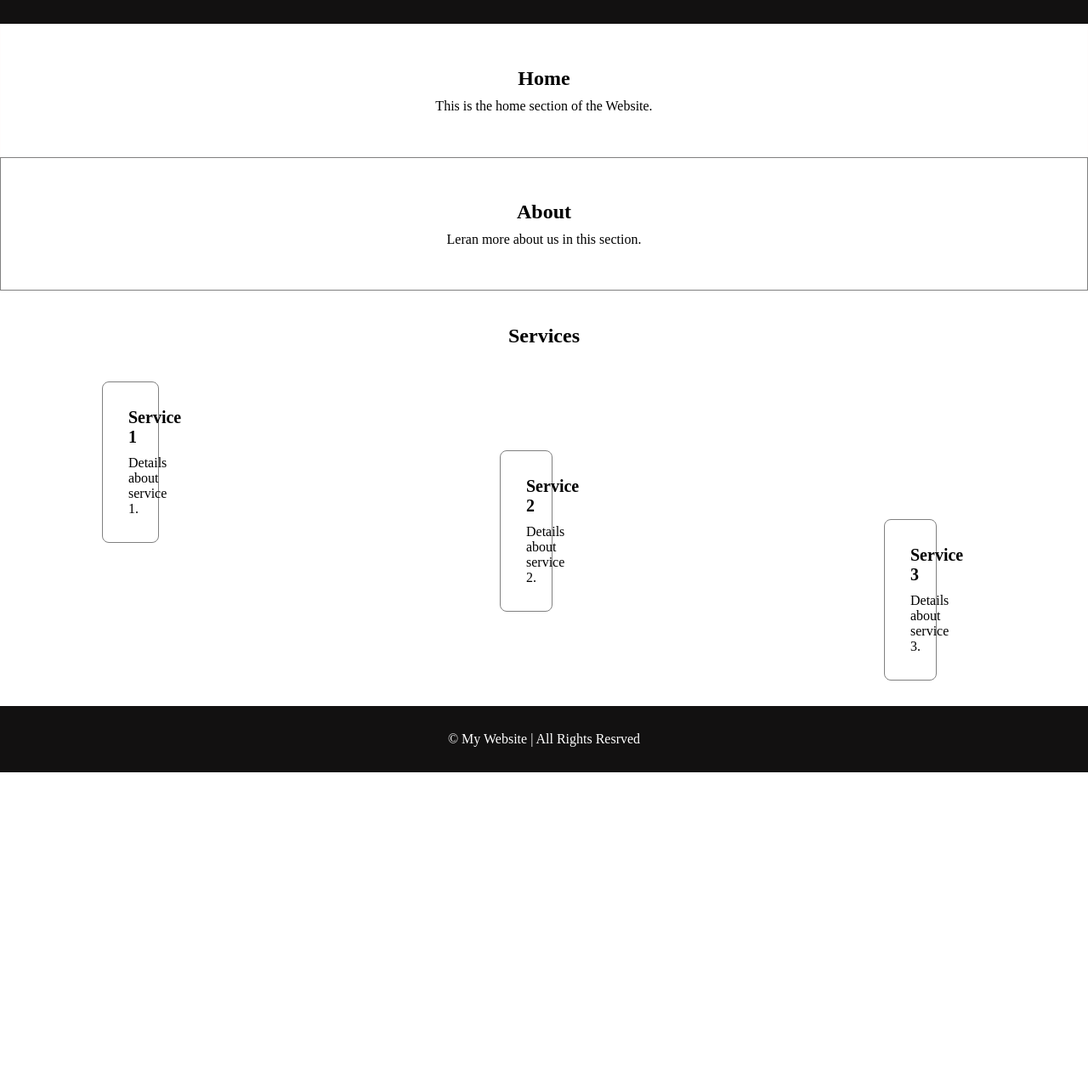
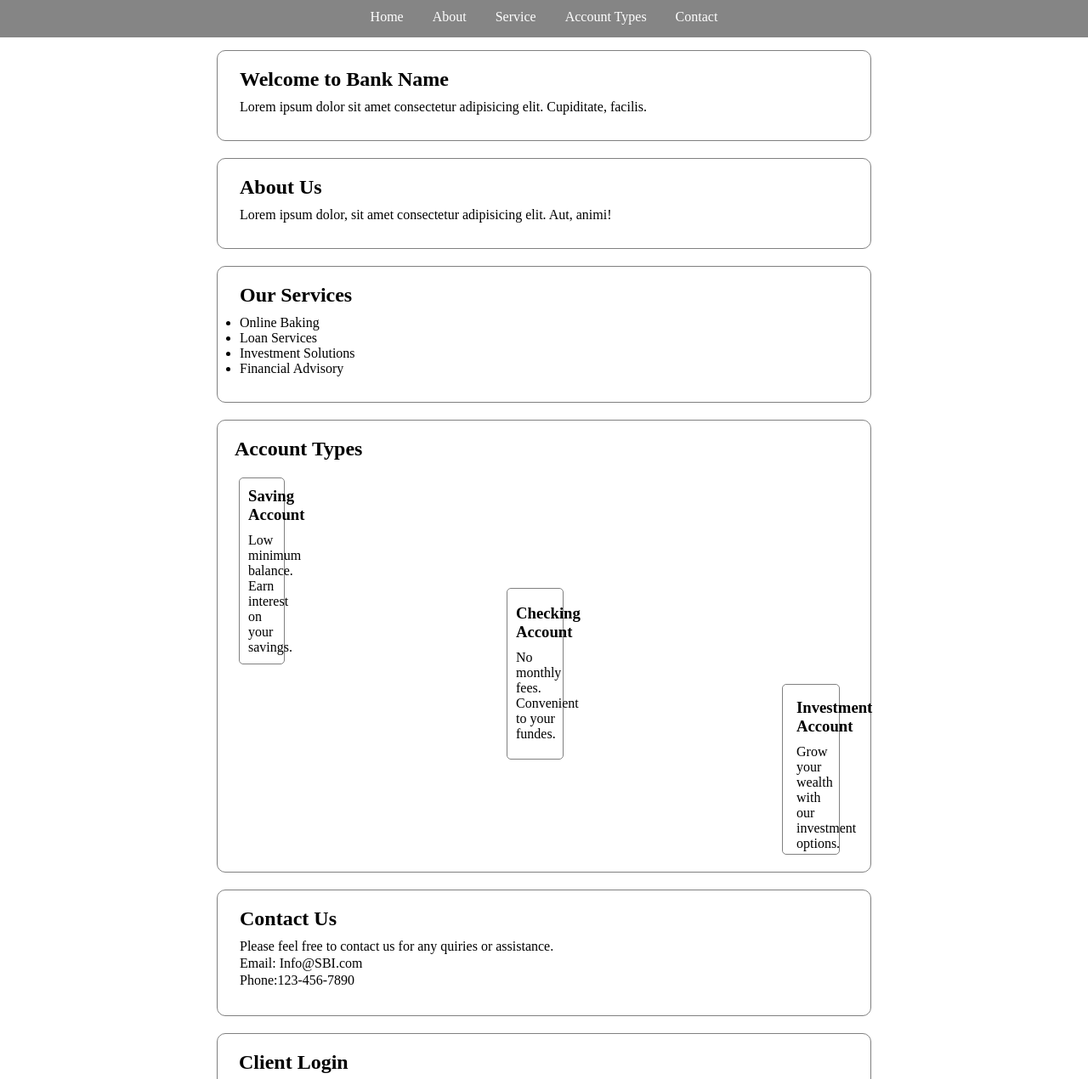
Before and after one commit to cnpriyankamadhwal/Asignment--5, a plain HTML site: page index.html in a window 1280 px wide. Shown: the part 109-1379 px from the top of the page at 85% size. Before the commit the page ends 1018 px from the top, so only its background shows below. Drawn offline with Linux system fonts and the light colour scheme.

Commit message:
Add files via upload

```diff
--- a/index.html
+++ b/index.html
@@ -3,53 +3,81 @@
 <head>
     <meta charset="UTF-8">
     <meta name="viewport" content="width=device-width, initial-scale=1.0">
-    <title>Postioning</title>
+    <title>Assignment-5</title>
     <link rel="stylesheet" href="style.css">
 </head>
 <body>
     <!-- HEADER -->
     <header>
-       <h1>Welcome to My Website</h1>
+        <div class="header">
+            <h1>Welcome to SBI Bank</h1>
+            <p>Your trusted partner in finance</p>
+        </div>
         <nav class="navbar">
             <ul>
                 <li>Home</li>
                 <li>About</li>
                 <li>Service</li>
+                <li>Account Types</li>
                 <li>Contact</li>
             </ul>
         </nav>
     </header>
-    <!-- HOME -->
-     <div class="home">
-        <h2>Home</h2>
-        <p>This is the  home section of the Website.</p>
+    <!-- CONTENT -->
+     <div class="wrap">
+        <div class="content">
+            <h2>Welcome to Bank Name</h2>
+            <p>Lorem ipsum dolor sit amet consectetur adipisicing elit. Cupiditate, facilis.</p>
         </div>
-     <!-- ABOUT -->
         <div class="about">
-        <h2>About</h2>
-        <p>Leran more about us in this section.</p>
+            <h2>About Us</h2>
+            <p>Lorem ipsum dolor, sit amet consectetur adipisicing elit. Aut, animi!</p>
         </div>
-      <!-- SERVICE -->
-       <div class="service">
-        <h2>Services</h2>
+        <div class="services">
+            <h2>Our Services</h2>
+            <ul>
+                <li>Online Baking</li>
+                <li>Loan Services</li>
+                <li>Investment Solutions</li>
+                <li>Financial Advisory</li>
+            </ul>
+        </div>
+        <div class="account">
+            <h2>Account Types</h2>
             <div class="boxes">
                 <div class="box-1">
-                <strong>Service 1</strong>
-                <p>Details about service 1.</p>
+                    <h3>Saving Account</h3>
+                    <p>Low minimum balance. Earn interest on your savings.</p>
                 </div>
                 <div class="box-2">
-                <strong> Service 2</strong>
-                <p>Details about service 2.</p>
+                    <h3>Checking Account</h3>
+                    <p>No monthly fees. Convenient  to your fundes.</p>
                 </div>
                 <div class="box-3">
-                <strong>Service 3</strong>
-                <p>Details about service 3.</p>
+                    <h3>Investment Account</h3>
+                    <p>Grow your wealth with our investment options.</p>
                 </div>
             </div>
         </div>
-        <!-- FOOTER -->
+        <!-- Contact-Us -->
+         <div class="contact-us">
+            <h2>Contact Us</h2>
+            <p>Please feel free to contact  us for any quiries or assistance.</p>
+            <label for="email">Email: Info@SBI.com</label>
+            <label for="phone ">Phone:123-456-7890</label>
+         </div>
+         <!-- CLIENT LOGIN -->
+          <div class="client">
+            <h2>Client Login</h2>
+                <form action="">
+                    <input type="text" name="Username" id="" placeholder="Username">
+                    <input type="password" name="" id="" placeholder="Password">
+                    <button type="submit">Login</button>
+                </form>
+          </div>
           <footer>
-            &copy; My Website | All Rights Resrved
+            &copy;2025 SBI . All rights reserved.
           </footer>
+     </div>
 </body>
 </html>
--- a/style.css
+++ b/style.css
@@ -1,107 +1,185 @@
-@import url("https://fonts.googleapis.com/css2?family=Cinzel:wght@400..900&display=swap");
+@import url("https://fonts.googleapis.com/css2?family=Poppins:ital,wght@0,100;0,200;0,300;0,400;0,500;0,600;0,700;0,800;0,900;1,100;1,200;1,300;1,400;1,500;1,600;1,700;1,800;1,900&display=swap");
 
 *{
     margin: 0;
     padding: 0;
     box-sizing: border-box;
 }
-
 /* HEADER */
-
-header{
-    background-color:#121111;
-    padding: 30px;
+.header{
+    background-color: #343333;
     text-align: center;
+    padding: 20px;
     color: white;
 }
 
-header h1 {
-    margin-bottom: 10px ;
+.header h1{
+    padding-bottom: 10px ;
 }
 
-.navbar ul li {
-    list-style: none;
-    text-decoration: none;
-    display: inline-block;
-    margin-left: 20px;
-    border: 1px solid grey;
-    border-radius: 2px;
-    padding: 5px;
-   background-color: #393434;
+.navbar{
+    background-color: #858585;
+    color: white;
+    text-align: center;
 }
 
-/* HOME*/
-.home{
-    padding: 50px;
+.navbar ul li{
+    list-style: none;
+    display: inline-block;
+    padding: 15px;
     text-align: center;
-    border: 1px solid#fffdfd;
+}
+/* CONTENT */
+
+.wrap{
+ margin: 15px 255px;
+ padding: 0px 0px;
 }
 
-.home h2{
-    margin-bottom: 10px;
+.content{
+    border: 1px solid grey;
+    margin: 0px 0px 20px 0px;
+    padding: 20px 0px 30px 26px;
+    border-radius: 10px;
 }
 
-/* ABOUT */
-.about{
-    text-align: center;
-    border: 1px solid grey;
-    padding: 50px ;
-}
-.about h2{
-    margin-bottom: 10px;
+.content h2{
+    padding-bottom: 10px;
 }
 
-/* SERVICE */
-
-.service {
-    margin-bottom: 30px ;
-}
- .service h2{
-    margin: 40px;
-    text-align: center;
- }
-
- .box-1{
-    border-radius: 8px;
-    padding: 30px;
+.about{
     border: 1px solid grey;
-    margin: 0px 1093px 0px 120px;
+    margin: 0px 0px 20px 0px;
+    padding: 20px 0px 30px 26px;
+    border-radius: 10px;
 }
 
-.box-1 p{
-    margin-top: 10px;
+.about h2{
+    padding-bottom: 10px;
 }
 
- .box-2{
-    border-radius: 8px;
+.services{
     border: 1px solid grey;
-    margin: -109px 638px 0px 588px;
-    padding: 30px;
+    margin: 0px 0px 20px 0px;
+    padding: 20px 0px 30px 26px;
+    border-radius: 10px;
+}
+
+.services h2{
+    padding-bottom: 10px;
+}
+
+.account{
+    border: 1px solid grey;
+    margin-top: 20px;
+    margin-bottom: 20px;
+    padding-top: 20px;
+    padding-bottom: 20px;
+    border-radius: 10px;
+}
+.account h2{
+    margin-left: 20px;
+}
+
+.box-1{
+    border: 1px solid grey;
+    margin: 20px 689px 0px 25px;
+    padding: 10px 0px 10px 10px;
+    border-radius: 5px;
+}
+.box-1 h3{
+    padding-bottom: 10px;
 }
 
 
- .box-2 p{
-    margin-top: 10px;
+.box-2{
+    border: 1px solid grey;
+    margin: -90px 361px 0px 340px;
+    padding: 18px 6px 20px 10px;
+    border-radius: 5px;
 }
 
- .box-3{
-    border-radius: 8px;
-    border: 1px solid grey;
-    margin: -109px 191px 0px 1040px;
-    padding: 30px;
- }
-
- .box-3 p{
-    margin-top: 10px;
+.box-2 h3{
+    padding-bottom: 10px;
 }
 
-strong{
-    font-size: 20px;
+.box-3{
+    border: 1px solid grey;
+    margin: -89px 36px 0px 664px;
+    padding: 16px 10px 3px 16px;
+    border-radius: 5px;
 }
+
+.box-3 h3{
+    padding-bottom: 10px;
+}
+
+.contact-us{
+    border: 1px solid grey;
+    margin: 20px 0px 20px 0px;
+    padding: 20px 0px 30px 26px;
+    border-radius: 10px;
+}
+
+.contact-us h2{
+    padding-bottom: 10px;
+}
+
+label{
+    display: block;
+}
+
+/* CONTACT-US */
+
+.contact-us label{
+    margin-bottom: 2px;
+}
+
+.contact-us p{
+    margin-bottom: 2px;
+}
+
+/* CLIENT-LOGIN */
+
+.client {
+    border: 1px solid grey;
+    margin: 0px 0px 20px 0px;
+    padding: 20px 0px 0px 25px;
+    border-radius: 10px;
+}
+
+/* FORM */
+
+form {
+    border: 1px solid grey;
+    margin: 20px 297px 20px 287px;
+    padding: 20px 0px 20px 25px;
+    border-radius: 10px;
+}
+
+
+input{
+    border-radius: 5px;
+    width: 350px;
+    margin-bottom: 25px;
+    height: 30px;
+    display: block;
+}
+
+button{
+    display: block;
+    width: 350px;
+    height: 30px;
+    border-radius: 5px;
+    color: white;
+    background-color: #343333;
+}
+
+
 /* FOOTER */
-footer{
-    background-color:#121111 ;
+ footer{
+    color: white;
+    background-color:  #343333;
+    padding: 20px;
     text-align: center;
-    color: white;
-    padding: 30px;
 }
```
Lines whose indentation alone changed are shown as unchanged.
